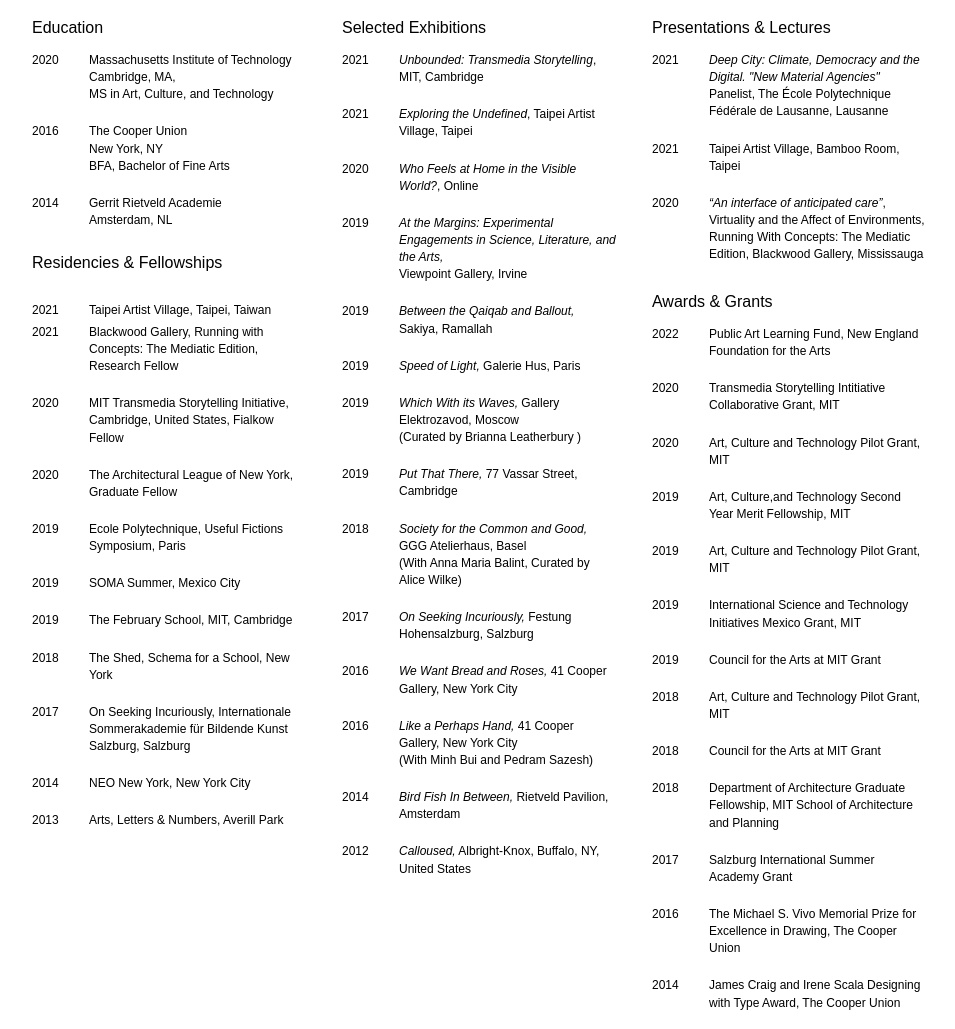
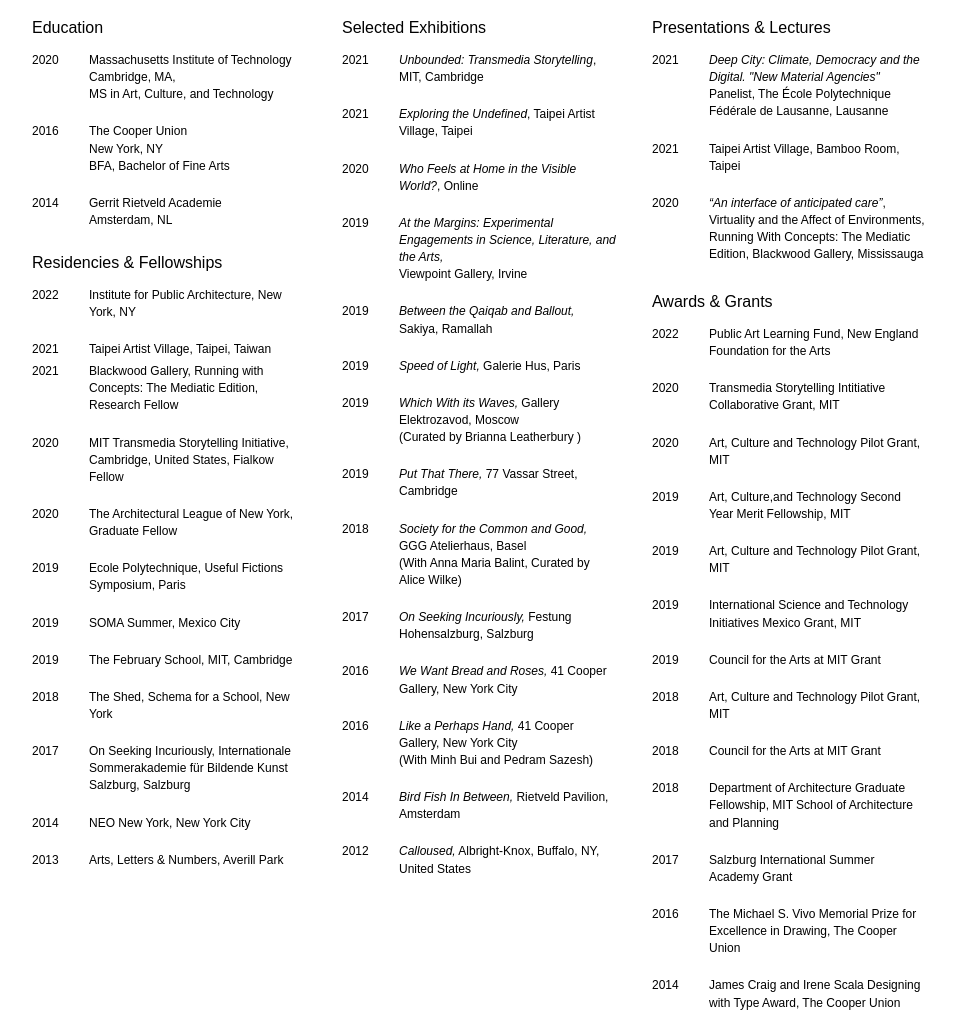
Before and after one commit to MLedwidge/website, a plain HTML site: page info.html in a window 1280 px wide. Shown: the part 615-1644 px from the top of the page, without its empty margins (318-1273 px from the left). Drawn offline with Linux system fonts and the light colour scheme.

Commit message:
added IPA

```diff
--- a/info.html
+++ b/info.html
@@ -158,16 +158,22 @@ He holds a Master a Master of Science in Art, Culture and Technology from MIT Sc
 
           <span class="resume-tabbed-line">
 
+
+            <span class="wrapped-tab-1">2022</span>
+            <span class="wrapped-desc" ><a class="class1">Institute for Public Architecture, </a>New York, NY</span>
+
+
+
             <span class="resume-tabbed-line">
               <span class="wrapped-tab-1">2021</span>
               <span class="wrapped-desc" ><a href="https://www.artistvillage.org/index.php" class="class1">Taipei Artist Village,</a> Taipei, Taiwan</span>
             </span>
-          </span>
 
 
             <span class="wrapped-tab-1">2021</span>
             <span class="wrapped-desc" ><a href="https://www.blackwoodgallery.ca/program/running-with-concepts-the-mediatic-edition" class="class1"> Blackwood Gallery, Running with Concepts: The Mediatic Edition,</a> Research Fellow </span>
-          </span>
+
+
 
 
           <span class="resume-tabbed-line">
```
